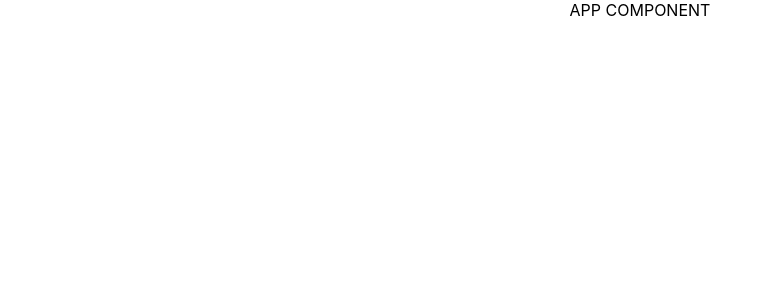
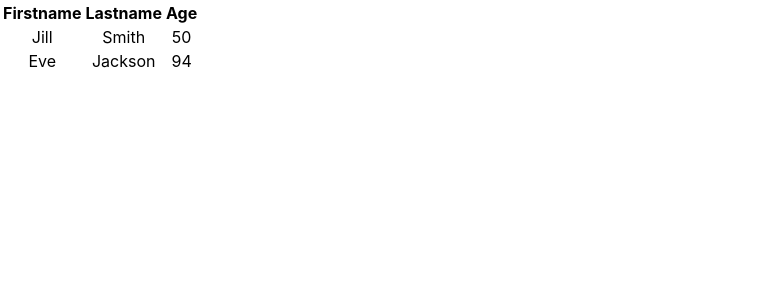
Before and after one commit to katleiahramos/kr-ac-cc, a React (Create React App) app: page / in a window 1280 px wide. Shown: the top 300 px of the page, without its empty margins (0-765 px from the left). Built offline with nearby package versions, Linux system fonts and the light colour scheme; no server answers.

Commit message:
add fetch and install styled components

```diff
--- a/package.json
+++ b/package.json
@@ -6,7 +6,8 @@
     "dotenv": "^8.1.0",
     "react": "^16.9.0",
     "react-dom": "^16.9.0",
-    "react-scripts": "3.1.1"
+    "react-scripts": "3.1.1",
+    "styled-components": "^4.3.2"
   },
   "scripts": {
     "start": "react-scripts start",
--- a/src/App.js
+++ b/src/App.js
@@ -1,18 +1,52 @@
-import React from 'react';
-import logo from './logo.svg';
-import './App.css';
+import React from "react";
+import logo from "./logo.svg";
+import "./App.css";
+
+const api_key = process.env.REACT_APP_API_KEY;
 
 class App extends React.Component {
+  componentDidMount() {
+    fetch(
+      "https://cors-anywhere.herokuapp.com/https://lamppoststudios.api-us1.com/api/3/contacts",
+      {
+        headers: {
+          "Api-Token": api_key,
+          "x-requested-with": "xhr"
+        }
+      }
+    )
+      .then(rsp => rsp.json())
+      .then(rsp => console.log(rsp))
+      .catch(err => console.log(err));
+  }
 
-
-  render(){
+  render() {
     return (
       <div className="App">
-        APP COMPONENT
+        <table>
+          <thead>
+            <tr>
+              <th>Firstname</th>
+              <th>Lastname</th>
+              <th>Age</th>
+            </tr>
+          </thead>
+          <tbody>
+            <tr>
+              <td>Jill</td>
+              <td>Smith</td>
+              <td>50</td>
+            </tr>
+            <tr>
+              <td>Eve</td>
+              <td>Jackson</td>
+              <td>94</td>
+            </tr>
+          </tbody>
+        </table>
       </div>
     );
   }
-
 }
 
 export default App;
--- a/src/index.js
+++ b/src/index.js
@@ -4,6 +4,7 @@ import './index.css';
 import App from './App';
 import * as serviceWorker from './serviceWorker';
 
+// use dotenv to handle environment variables
 require('dotenv').config()
 
 ReactDOM.render(<App />, document.getElementById('root'));
```
Also changed, not shown: 1 other file (tests, documents, lock files or other folders).
